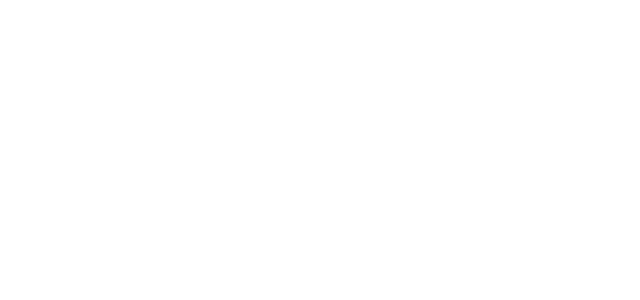
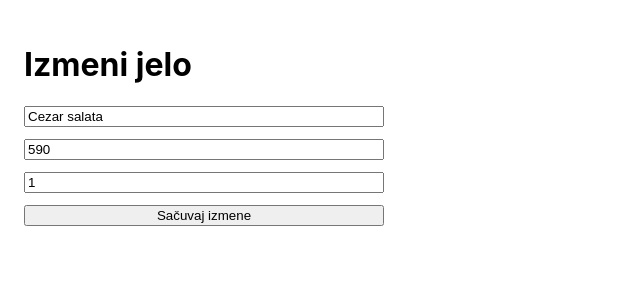
Before and after one commit to ilijamihajlovic6117/restaurant-menu-app, a React (Create React App) app: page /izmeni/1 in a window 1280 px wide. Before the commit this address had no page. Shown: the top 300 px of the page, without its empty margins (0-640 px from the left). Built offline with nearby package versions, Linux system fonts and the light colour scheme; data requests are answered from the project's data file.

Commit message:
Dodato dugme za izmenu jela (UPDATE)

```diff
--- a/db.json
+++ b/db.json
@@ -33,10 +33,7 @@
     {
       "id": 1,
       "name": "Cezar salata",
-      "description": "Piletina, parmezan",
-      "price": 690,
-      "imageUrl": "",
-      "available": true,
+      "price": 590,
       "categoryId": 1
     }
   ]
--- a/src/App.js
+++ b/src/App.js
@@ -1,6 +1,8 @@
 import { BrowserRouter, Routes, Route } from "react-router-dom";
 import MenuList from "./pages/MenuList";
 import AddItem from "./pages/AddItem";
+import EditItem from "./pages/EditItem";
+
 
 export default function App() {
   return (
@@ -8,6 +10,8 @@
       <Routes>
         <Route path="/" element={<MenuList />} />
         <Route path="/dodaj" element={<AddItem />} />
+        <Route path="/izmeni/:id" element={<EditItem />} />
+
       </Routes>
     </BrowserRouter>
   );
--- /dev/null
+++ b/src/pages/EditItem.jsx
@@ -0,0 +1,68 @@
+import { useEffect, useState } from "react";
+import { useNavigate, useParams } from "react-router-dom";
+import { api } from "../services/api";
+
+export default function EditItem() {
+  const { id } = useParams();
+  const navigate = useNavigate();
+
+  const [name, setName] = useState("");
+  const [price, setPrice] = useState("");
+  const [categoryId, setCategoryId] = useState("");
+
+  useEffect(() => {
+    api.get(`/items/${id}`).then((res) => {
+      setName(res.data.name || "");
+      setPrice(res.data.price ?? "");
+      setCategoryId(res.data.categoryId ?? "");
+    });
+  }, [id]);
+
+  const handleSubmit = async (e) => {
+    e.preventDefault();
+
+    if (!name.trim() || !price || !categoryId) {
+      alert("Popuni sva polja.");
+      return;
+    }
+
+    await api.put(`/items/${id}`, {
+      id: Number(id),
+      name: name.trim(),
+      price: Number(price),
+      categoryId: Number(categoryId),
+    });
+
+    navigate("/");
+  };
+
+  return (
+    <div style={{ padding: 24 }}>
+      <h1>Izmeni jelo</h1>
+
+      <form onSubmit={handleSubmit} style={{ display: "grid", gap: 12, maxWidth: 360 }}>
+        <input
+          placeholder="Naziv jela"
+          value={name}
+          onChange={(e) => setName(e.target.value)}
+        />
+
+        <input
+          placeholder="Cena (RSD)"
+          type="number"
+          value={price}
+          onChange={(e) => setPrice(e.target.value)}
+        />
+
+        <input
+          placeholder="Kategorija ID"
+          type="number"
+          value={categoryId}
+          onChange={(e) => setCategoryId(e.target.value)}
+        />
+
+        <button type="submit">Sačuvaj izmene</button>
+      </form>
+    </div>
+  );
+}
--- a/src/pages/MenuList.jsx
+++ b/src/pages/MenuList.jsx
@@ -33,12 +33,17 @@
           {items.map((x) => (
             <li key={x.id}>
               <b>{x.name}</b> — {x.price} RSD
+
               <button
                 onClick={() => handleDelete(x.id)}
                 style={{ marginLeft: 10 }}
               >
                 Obriši
               </button>
+
+              <Link to={`/izmeni/${x.id}`} style={{ marginLeft: 10 }}>
+                Izmeni
+              </Link>
             </li>
           ))}
         </ul>
```
